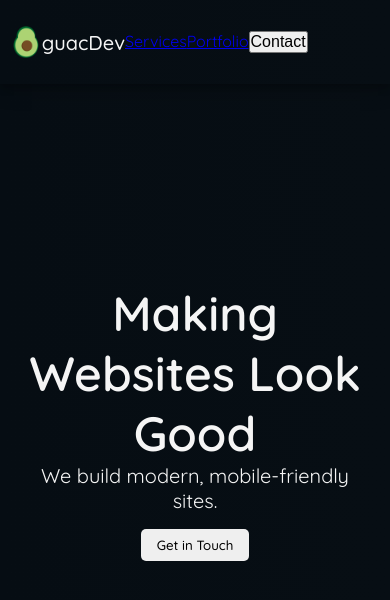
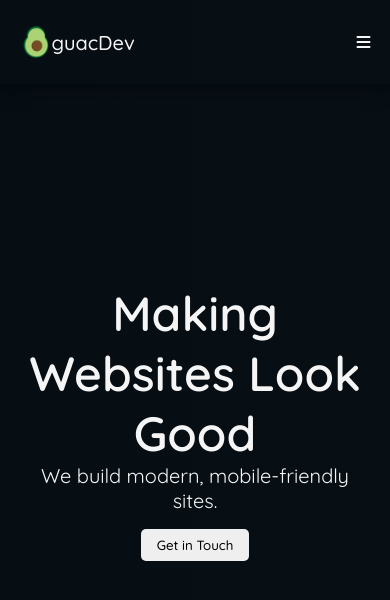
Before and after one commit to miguelqnicolas/guacDev, a React (Create React App) app: page / in a window 390 px wide. Shown: the top 600 px of the page. Built offline with nearby package versions, Linux system fonts and the light colour scheme.

Commit message:
added hamburger icon and added favicon, code is a bit messy, will resume after some rest

```diff
--- a/public/index.html
+++ b/public/index.html
@@ -2,10 +2,11 @@
 <html lang="en">
 	<head>
 		<meta charset="utf-8"/>
-		<link rel="icon" href="%PUBLIC_URL%/"/>
+		<link rel="icon" href="%PUBLIC_URL%/favicon.png"/>
 		<meta name="viewport" content="width=device-width, initial-scale=1"/>
 		<meta name="description" content=""/>
-		<title></title>
+		<title>guacDev</title>
+		<script src="https://kit.fontawesome.com/c9b424b7d1.js" crossorigin="anonymous"></script>
 	</head>
 	<body>
 		<noscript>You need to enable JavaScript to run this app.</noscript>
--- a/src/App.css
+++ b/src/App.css
@@ -3,9 +3,14 @@
 .header {
     height: 10vh;
     display: flex;
+    box-shadow: 0 4px 8px 0 rgba(0, 0, 0, 0.2), 0 6px 20px 0 rgba(0, 0, 0, 0.19);
+}
+
+.header-container {
+    width: 90%;
+    margin: 0 auto;
+    display: flex;
     justify-content: space-between;
-    align-items: center;
-    box-shadow: 0 4px 8px 0 rgba(0, 0, 0, 0.2), 0 6px 20px 0 rgba(0, 0, 0, 0.19);
 }
 
 .header div {
@@ -23,13 +28,9 @@
     color: whitesmoke;
 }
 
-.header nav a button {
+.fa-bars {
     font-size: 1rem;
-}
-
-.header-container {
-    width: 95%;
-    margin: 0 auto;
+    color: whitesmoke;
 }
 
 /* home */
--- a/src/Header.js
+++ b/src/Header.js
@@ -9,9 +9,7 @@ const Header = () => (
                 <h1>guacDev</h1>
             </div>
             <nav>
-                <a href='#'>Services</a>
-                <a href='#'>Portfolio</a>
-                <a href='#'><button>Contact</button></a>
+                <a href='#'><i class="fas fa-bars"></i></a>
             </nav>
         </div>
 
```
Also changed, not shown: public/favicon.png (renamed from src/favicon.png).
